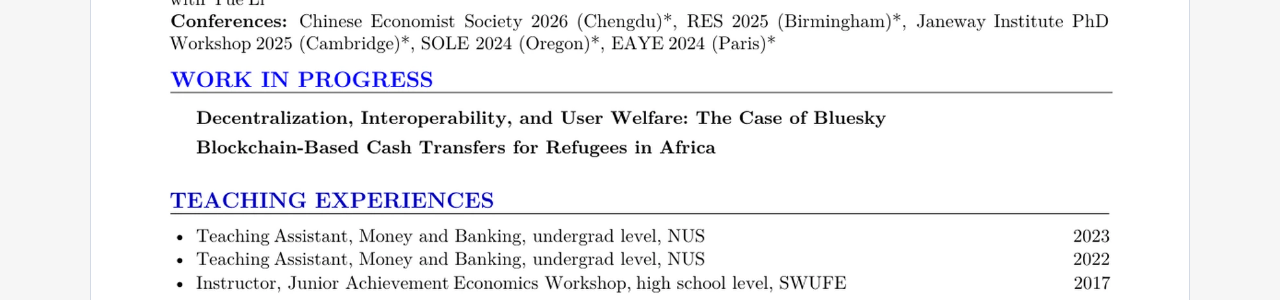
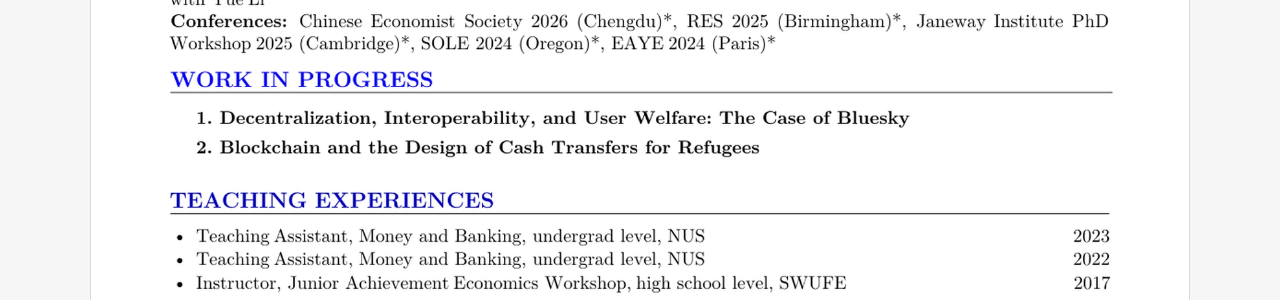
Before and after one commit to peiyi-jin/peiyi-jin.github.io, a Jekyll site: the page built from _pages/cv.md, in a window 1280 px wide. Shown: the part 1911-2211 px from the top of the page. Built offline with Jekyll 4.4.1, drawn with Linux system fonts in a browser that asks for light colours; some web fonts are replaced.

Commit message:
Number work in progress projects and refine refugee cash transfer title

```diff
--- a/_pages/cv.md
+++ b/_pages/cv.md
@@ -16,8 +16,8 @@ author_profile: false
   }
 </style>
 
-<p class="cv-actions"><a href="{{ base_path }}/files/PeiyiJin_CV_20261117_aligned.pdf" target="_blank" rel="noopener noreferrer">Open PDF in a new tab</a></p>
+<p class="cv-actions"><a href="{{ base_path }}/files/PeiyiJin_CV_20261117_numbered.pdf" target="_blank" rel="noopener noreferrer">Open PDF in a new tab</a></p>
 <div class="cv-pages" aria-label="Peiyi Jin's curriculum vitae, two pages">
-  <img src="{{ base_path }}/assets/images/cv/20261117-aligned/page-1.webp" alt="Peiyi Jin's curriculum vitae, page 1 of 2" width="1697" height="2400">
-  <img src="{{ base_path }}/assets/images/cv/20261117-aligned/page-2.webp" alt="Peiyi Jin's curriculum vitae, page 2 of 2" width="1697" height="2400" loading="lazy">
+  <img src="{{ base_path }}/assets/images/cv/20261117-numbered/page-1.webp" alt="Peiyi Jin's curriculum vitae, page 1 of 2" width="1697" height="2400">
+  <img src="{{ base_path }}/assets/images/cv/20261117-numbered/page-2.webp" alt="Peiyi Jin's curriculum vitae, page 2 of 2" width="1697" height="2400" loading="lazy">
 </div>
```
Also changed, not shown: _pages/research.md (+2 -2 lines), assets/images/cv/20261117-numbered/page-1.webp (added), assets/images/cv/20261117-numbered/page-2.webp (added), 1 other file.
